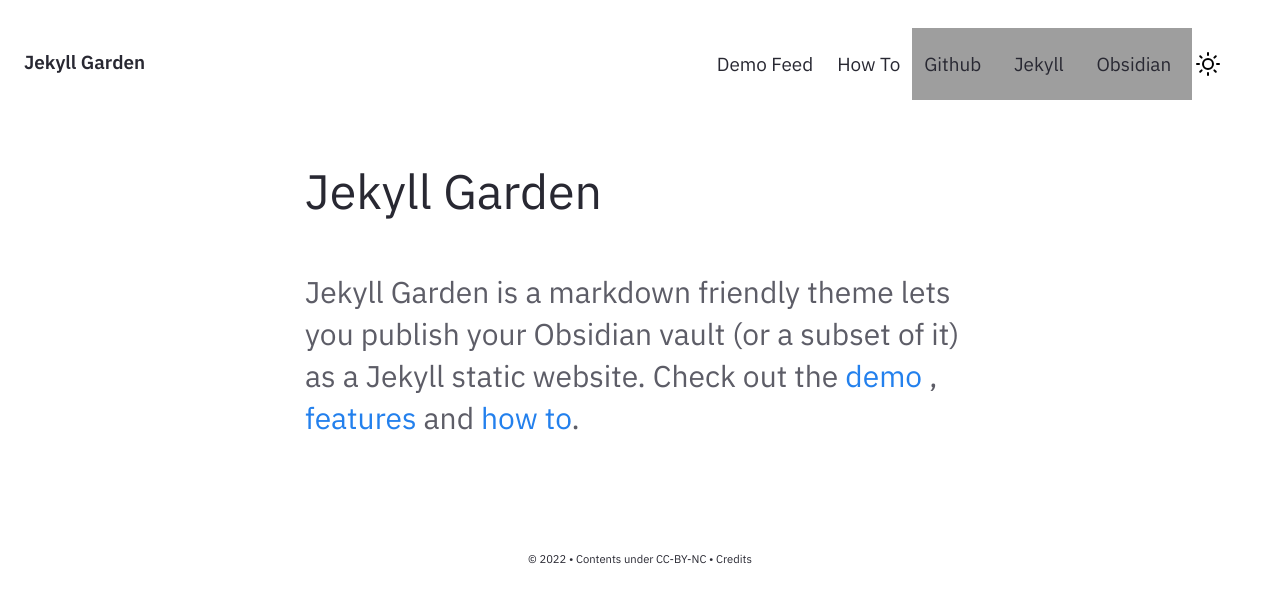
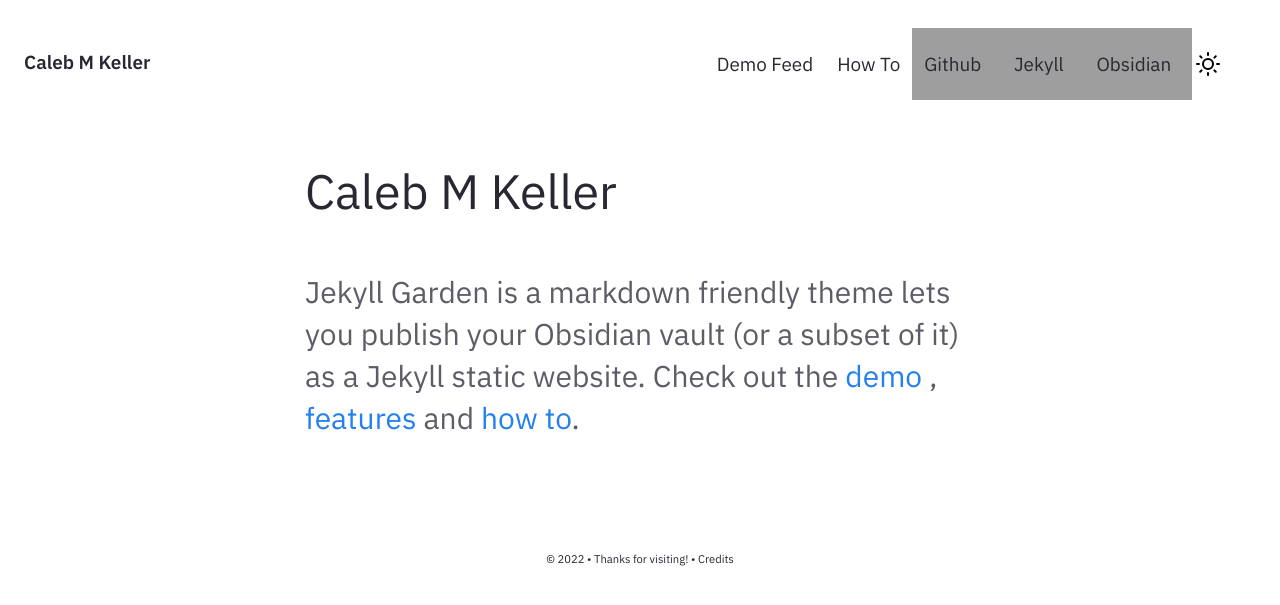
Before and after one commit to wrathagom/wrathagom.github.io, a Jekyll site: the page built from pages/index.md, in a window 1280 px wide, cut to the strip 0-605 px from the top of the page. Built offline with Jekyll 4.4.1, drawn with Linux system fonts in a browser that asks for light colours; grey boxes are pictures that could not be loaded.

Commit message:
First Edit

```diff
--- a/_config.yml
+++ b/_config.yml
@@ -27,11 +27,11 @@
 
 # Website Header, Description, Footer year and text.
 # If you are deleting this, make sure you remove it from HTML files too
-heading: Jekyll Garden # Change this
-content: Obsidian ready Jekyll Theme
+heading: Caleb M Keller # Change this
+content: Value Coach | Data Driven Value through Value Driven Data
 copyright:
   year: © 2022
-  msg: Contents under CC-BY-NC
+  msg: Thanks for visiting!
 
 # Set title and content for private & broken link tooltop
 privatelinks:
```
